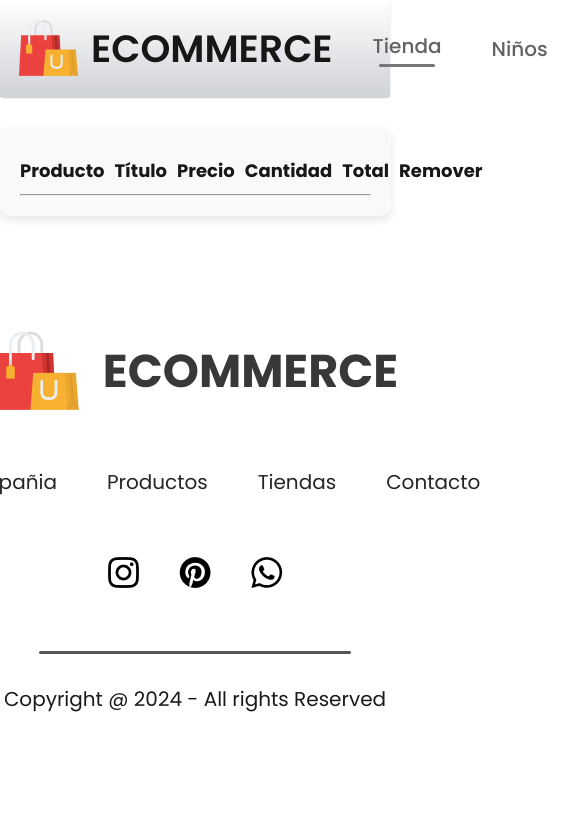
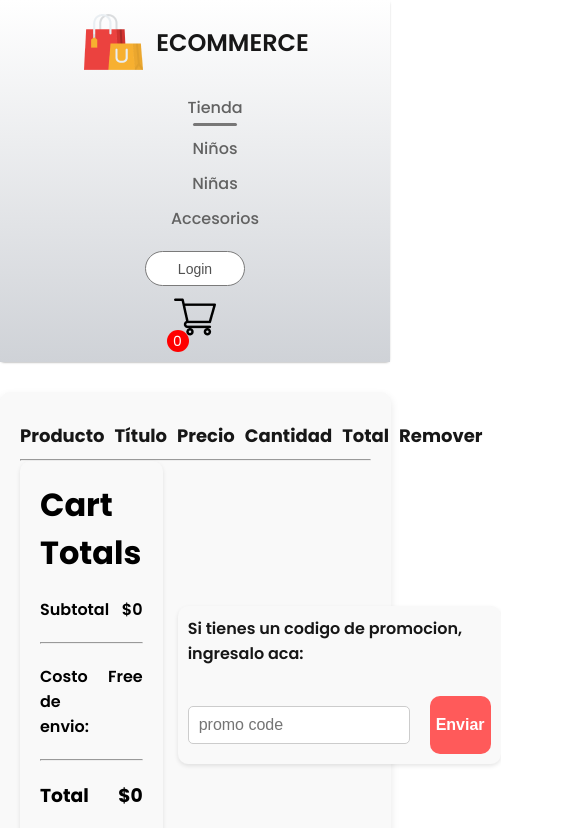
Before and after one commit to khennier/ecommerce, a React (Create React App) app in the folder frontend/: page /cart in a window 390 px wide. Shown: the top 828 px of the page, 585 px wide, since content can reach past the window. Built offline with nearby package versions, Linux system fonts and the light colour scheme.

Commit message:
Cargando actualizaciones

```diff
--- a/frontend/src/Context/ShopContext.jsx
+++ b/frontend/src/Context/ShopContext.jsx
@@ -35,7 +35,31 @@ const ShopContextProvider = (props) => {
           return prev; // Do not change the quantity if it is 1
         });
       };
-    const contextValue = { all_product, cartItems, addToCart, removeFromCart, decreaseQuantity };
+
+      const getTotalCartAmount = () => {
+        let totalAmount = 0;
+        for (const item in cartItems) {
+          if (cartItems[item] > 0) {
+            let itemInfo = all_product.find((product) => product.id === Number(item));
+            totalAmount += itemInfo.new_price * cartItems[item];
+          }
+        }
+        return totalAmount;
+      };
+
+      const getTotalCartItems = () => {
+        let totalItem = 0;
+        for(const item in cartItems)
+        {
+            if(cartItems[item]>0)
+            {
+                totalItem+= cartItems[item];
+            }
+        }
+        return totalItem
+      }
+
+    const contextValue = { all_product, cartItems, addToCart, removeFromCart, decreaseQuantity, getTotalCartAmount, getTotalCartItems };
 
 
     return (
--- a/frontend/src/components/CartItems/CartItems.css
+++ b/frontend/src/components/CartItems/CartItems.css
@@ -71,8 +71,84 @@
     margin-left: auto;
 }
 
+
+/*Total section*/
+.cartitems-down {
+    display: flex;
+    justify-content: space-between; /* Alinear los elementos al principio y al final del contenedor */
+    align-items: center; /* Alinear los elementos verticalmente */
+}
+
 .cartitems-total {
-    font-size: 20px;
+    flex: 1;
+    display: flex;
+    flex-direction: column;
+    gap: 5px;
+    background-color: #f9f9f9;
+    padding: 20px;
+    border-radius: 10px;
+    box-shadow: 0 2px 4px rgba(0, 0, 0, 0.1);
+}
+
+.cartitems-total-item {
+    display: flex;
+    justify-content: space-between;
+    padding: 15px 0px;
+}
+
+.cartitems-total button {
+    width: 50%; /* Ajustar el ancho al 100% */
+    height: 58px;
+    outline: none;
+    border: none;
+    background: #ff5a5a;
+    color: #fff;
+    font-size: 16px;
     font-weight: 600;
+    cursor: pointer;
+    border-radius: 10px; /* Agregar bordes redondeados */
+}
+
+.cartitems-promocode {
+    display: flex;
+    flex-direction: column;
+    gap: 20px;
+    background-color: #f9f9f9;
+    padding: 10px;
+    border-radius: 10px;
+    margin-left: 15px;
+    box-shadow: 0 2px 4px rgba(0, 0, 0, 0.1);
+}
+
+.cartitems-promocode p {
+    font-size: 16px;
     color: #171717;
+    margin-bottom: 10px;
 }
+
+.cartitem-promobox {
+    display: flex;
+    gap: 20px;
+    align-items: center;
+}
+
+.cartitem-promobox input {
+    width: 200px;
+    height: 36px;
+    padding: 0 10px;
+    border: 1px solid #ccc;
+    border-radius: 5px;
+    font-size: 16px;
+}
+
+.cartitem-promobox button {
+    width: 100%; /* Ajustar el ancho al 100% */
+    height: 58px;
+    border: none;
+    background-color: #ff5a5a;
+    color: #fff;
+    font-size: 16px;
+    font-weight: 600;
+    cursor: pointer;
+    border-radius: 10px; /* Agregar bordes redondeados */
+}
--- a/frontend/src/components/CartItems/CartItems.jsx
+++ b/frontend/src/components/CartItems/CartItems.jsx
@@ -4,7 +4,7 @@ import { ShopContext } from '../../Context/ShopContext';
 import remove_icon from '../assets/cart_cross_icon.png';
 
 const CartItems = () => {
-  const { all_product, cartItems, addToCart, removeFromCart, decreaseQuantity } = useContext(ShopContext);
+  const { all_product, cartItems, addToCart, removeFromCart, decreaseQuantity, getTotalCartAmount } = useContext(ShopContext);
 
   return (
     <div className='cartitems'>
@@ -36,6 +36,34 @@ const CartItems = () => {
         }
         return null; // Ensure we don't render anything if the condition is not met
       })}
+        <div className="cartitems-down">
+
+            <div className="cartitems-total">
+                <h1>Cart Totals</h1>
+                <div className="cartitems-total-item">
+                    <p>Subtotal</p>
+                    <p>${0}</p>
+                </div>
+                <hr />
+                <div className="cartitems-total-item">
+                    <p>Costo de envio:</p>
+                    <p>Free</p>
+                </div>
+                <hr />
+                <div className="cartitems-total-item">
+                    <h3>Total</h3>
+                    <h3>${getTotalCartAmount()}</h3>
+                </div>
+                <button>PROCEED TO CHECKOUT</button>
+            </div>
+            <div className="cartitems-promocode">
+                <p>Si tienes un codigo de promocion, ingresalo aca: </p>
+                <div className="cartitem-promobox">
+                    <input type="text" placeholder='promo code' />
+                    <button>Enviar</button>
+                </div>
+            </div>
+      </div>
     </div>
   );
 }
--- a/frontend/src/components/navbar/NavBar.css
+++ b/frontend/src/components/navbar/NavBar.css
@@ -85,3 +85,79 @@
   text-decoration: none;
   color: #626262;
 }
+/*MEDIA QUERY*/
+
+@media (max-width: 1024px) {
+  .nav-menu {
+    gap: 30px;
+    font-size: 18px;
+  }
+
+  .nav-login-cart {
+    gap: 30px;
+  }
+
+  .nav-login-cart button {
+    width: 140px;
+    height: 50px;
+    font-size: 18px;
+  }
+}
+
+
+
+@media (max-width: 768px) {
+  .navbar {
+    flex-direction: column;
+    align-items: center;
+    padding: 10px;
+  }
+
+  .nav-menu {
+    flex-direction: column;
+    gap: 20px;
+    margin-top: 20px;
+  }
+
+  .nav-login-cart {
+    margin-top: 20px;
+    gap: 20px;
+    flex-direction: column;
+  }
+
+  .nav-login-cart button {
+    width: 120px;
+    height: 40px;
+    font-size: 16px;
+  }
+
+  .nav-cart-count {
+    margin-top: -25px;
+    margin-left: -35px;
+  }
+
+  .nav-logo p {
+    font-size: 28px;
+  }
+}
+
+@media (max-width: 480px) {
+  .nav-menu {
+    gap: 10px;
+    font-size: 16px;
+  }
+
+  .nav-login-cart {
+    gap: 10px;
+  }
+
+  .nav-login-cart button {
+    width: 100px;
+    height: 35px;
+    font-size: 14px;
+  }
+
+  .nav-logo p {
+    font-size: 24px;
+  }
+}
--- a/frontend/src/components/navbar/NavBar.jsx
+++ b/frontend/src/components/navbar/NavBar.jsx
@@ -3,8 +3,11 @@ import './NavBar.css'
 import logo from '../assets/logo.png'
 import cart_icon from '../assets/cart_icon.png'
 import { Link } from 'react-router-dom'
+import { useContext } from 'react'
+import { ShopContext } from '../../Context/ShopContext'
 export const NavBar = () => {
     const [menu, setMenu] = useState ("tienda");
+    const {getTotalCartItems} = useContext(ShopContext)
       return (
     <div className='navbar'>
         <div className='nav-logo'>
@@ -20,7 +23,7 @@ export const NavBar = () => {
         <div className="nav-login-cart">
         <Link to="/login"><button>Login</button></Link>
         <Link to="/cart"><img src={cart_icon} alt="" /></Link>
-        <div className="nav-cart-count">0</div>
+        <div className="nav-cart-count">{getTotalCartItems()}</div>
         </div>
     </div>
   )
```
Lines whose indentation alone changed are shown as unchanged.
